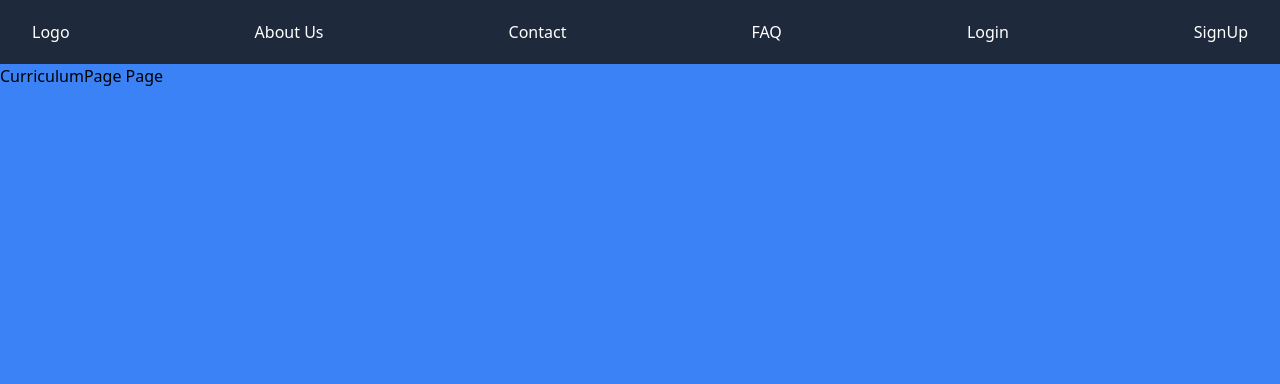
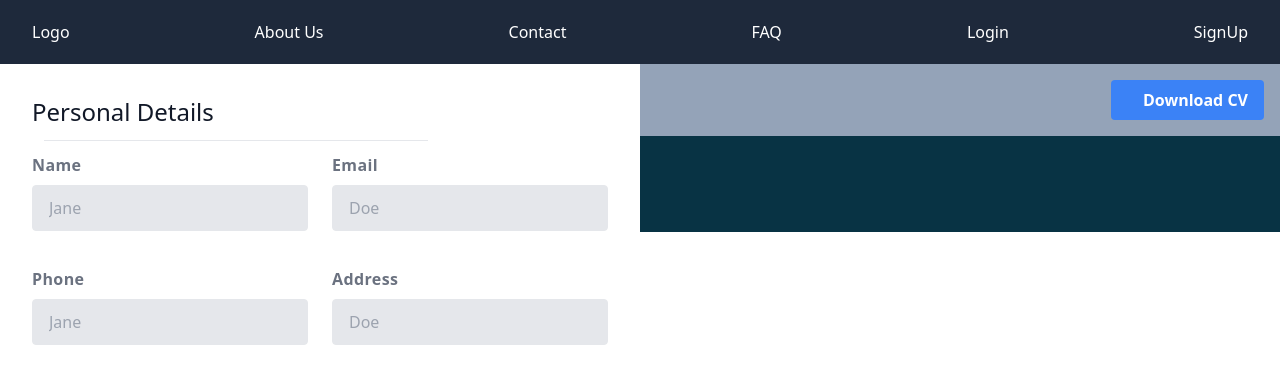
Before and after one commit to CurriculumBuilder/CurriculumBuilder-Frontend, a React (Vite) app: page /curriculum in a window 1280 px wide. Shown: the top 384 px of the page. Built offline with nearby package versions, Linux system fonts and the light colour scheme.

Commit message:
pdf download feature added

```diff
--- a/package.json
+++ b/package.json
@@ -12,10 +12,13 @@
   "dependencies": {
     "autoprefixer": "^10.4.16",
     "axios": "^1.6.2",
+    "draft-js": "^0.11.7",
     "postcss": "^8.4.32",
     "react": "^18.2.0",
     "react-dom": "^18.2.0",
-    "react-router-dom": "^6.20.1"
+    "react-draft-wysiwyg": "^1.15.0",
+    "react-router-dom": "^6.20.1",
+    "react-to-print": "^2.14.15"
   },
   "devDependencies": {
     "@types/react": "^18.2.37",
--- a/src/pages/CurriculumPage.jsx
+++ b/src/pages/CurriculumPage.jsx
@@ -1,20 +1,121 @@
-import { useContext } from "react";
+import { useContext, useState,useRef } from "react";
 import { AuthContext } from "../context/auth.context";
-import "../styles/Curriculum.css"
+import "../styles/Curriculum.css";
+import ReactToPrint from "react-to-print";
+
 
 function CurriculumPage() {
-  const {user}= useContext(AuthContext)
+
+  const componentRef = useRef()
+
+  const { user } = useContext(AuthContext);
+  const[name,setName] = useState("");
+  const[email,setEmail] = useState("");
+  const [phone,setPhone] = useState("");
+  const [address,setAddress] = useState("")
 
   return (
     <div className="main-container">
       <div className="form-container">
-          <h1>CurriculumPage Page</h1>
-          {user && <p>{user.email}</p>}
+        <h2 className="text-2xl text-gray-900 dark:text-white">
+          Personal Details
+        </h2>
+        <hr className="w-96 m-3"/>
+        <form className="w-full max-w-2xl">
+          <div className="flex flex-wrap -mx-3 mb-6">
+            <div className="w-full md:w-1/2 px-3 mb-6 md:mb-0">
+              <label
+                className="block tracking-wide text-gray-500 text-1xs font-bold mb-2"
+                htmlFor="grid-first-name"
+              >
+                Name
+              </label>
+              <input
+                className="appearance-none block w-full bg-gray-200 text-gray-500 border rounded py-3 px-4 mb-3 leading-tight focus:outline-none focus:bg-white"
+                id="grid-first-name"
+                type="text"
+                placeholder="Jane"
+                value={name}
+                onChange={(e) => { setName(e.target.value) }}
+              />
+
+            </div>
+            <div className="w-full md:w-1/2 px-3">
+              <label
+                className="block tracking-wide text-gray-500 text-1xs font-bold mb-2"
+                htmlFor="grid-last-name"
+              >
+                Email
+              </label>
+              <input
+                className="appearance-none block w-full bg-gray-200 text-gray-500 border border-gray-200 rounded py-3 px-4 leading-tight focus:outline-none focus:bg-white focus:border-gray-500"
+                id="grid-last-name"
+                type="text"
+                placeholder="Doe"
+                value={email}
+                onChange={(e) => { setEmail(e.target.value) }}
+              />
+            </div>
+          </div>
+          <div className="flex flex-wrap -mx-3 mb-6">
+            <div className="w-full md:w-1/2 px-3 mb-6 md:mb-0">
+              <label
+                className="block tracking-wide text-gray-500 text-1xs font-bold mb-2"
+                htmlFor="grid-first-name"
+              >
+                Phone
+              </label>
+              <input
+                className="appearance-none block w-full bg-gray-200 text-gray-700 border rounded py-3 px-4 mb-3 leading-tight focus:outline-none focus:bg-white"
+                id="grid-first-name"
+                type="text"
+                placeholder="Jane"
+                value={phone}
+                onChange={(e) => { setPhone(e.target.value) }}
+              />
+
+            </div>
+            <div className="w-full md:w-1/2 px-3">
+              <label
+                className="block tracking-wide text-gray-500 text-1xs font-bold mb-2"
+                htmlFor="grid-last-name"
+              >
+                Address
+              </label>
+              <input
+                className="appearance-none block w-full bg-gray-200 text-gray-700 border border-gray-200 rounded py-3 px-4 leading-tight focus:outline-none focus:bg-white focus:border-gray-500"
+                id="grid-last-name"
+                type="text"
+                placeholder="Doe"
+                value={address}
+                onChange={(e) => { setAddress(e.target.value) }}
+              />
+            </div>
+          </div>
+
+        </form>
       </div>
       <div className="preview-container">
+        <div className="preview-menu">
+        <ReactToPrint trigger={()=>(
+          <button className="bg-blue-500 hover:bg-blue-700 text-white font-bold py-2 px-4 rounded pl-8 ">
+            Download CV
+          </button>
+        )}
+          content={()=>componentRef.current}
+        />
 
         </div>
+        <div ref={componentRef} className="preview-pdf">
+        <p className="p-0 bg-cyan-950 text-white">
+          {name} <br />
+          {email} <br />
+          {phone} <br />
+          {address} <br />
+        </p>
 
+        </div>
+      </div>
     </div>
   );
 }
--- a/src/styles/Curriculum.css
+++ b/src/styles/Curriculum.css
@@ -1,4 +1,20 @@
 
     .main-container{
-        @apply w-auto h-full min-h-screen bg-blue-500
+        @apply w-auto flex flex-row
     }
+    .preview-container{
+        @apply w-1/2 h-screen bg-slate-400 flex flex-col
+    }
+    .form-container{
+        @apply w-1/2 p-8
+    }
+    .preview-menu{
+        @apply flex flex-row-reverse p-4
+    }
+    .preview-pdf{
+        align-self: center;
+        height: 50rem;
+        width: 40rem;
+        padding: 0;
+        @apply bg-white mr-10 ml-10 rounded
+    }
```
Also changed, not shown: 1 other file (tests, documents, lock files or other folders). Lines whose indentation alone changed are shown as unchanged.
